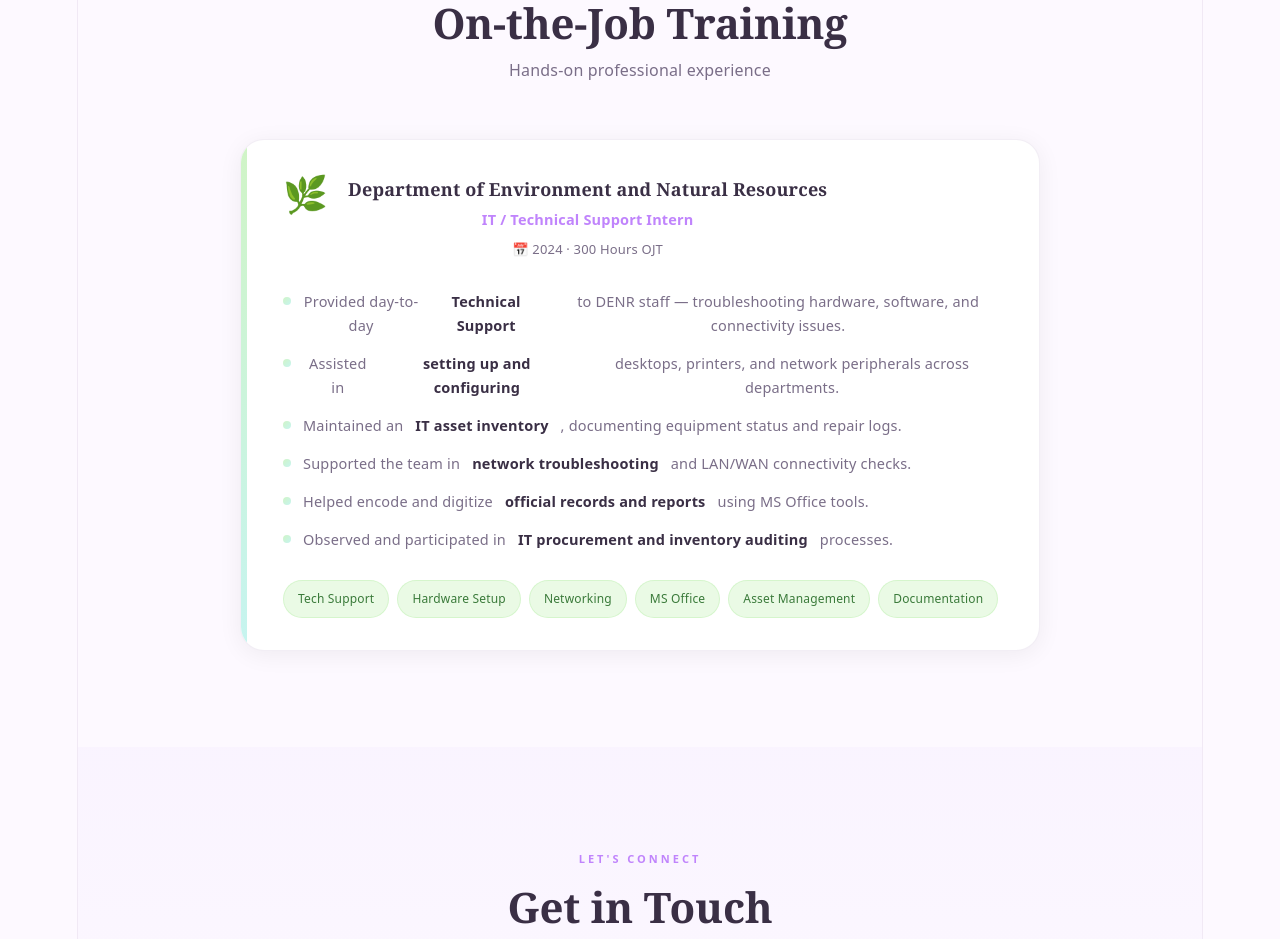
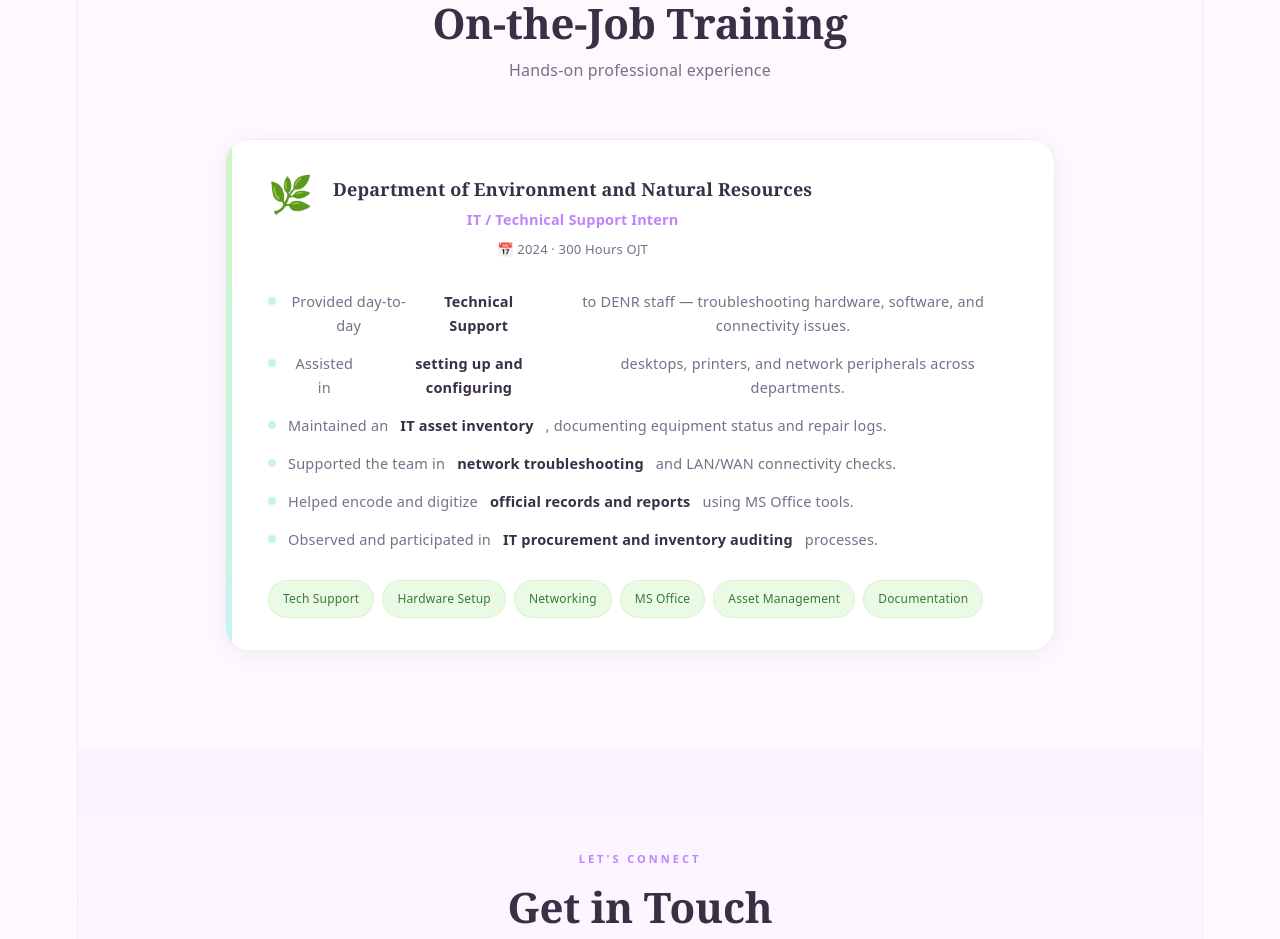
Before and after one commit to MariaRosa03/My_portfolio, a React (Vite) app: page / in a window 1280 px wide. Shown: the part 2600-3539 px from the top of the page. Built offline with nearby package versions, Linux system fonts and the light colour scheme.

Commit message:
update css V2

```diff
--- a/src/App.css
+++ b/src/App.css
@@ -473,7 +473,7 @@
   box-shadow: 0 4px 24px rgba(0,0,0,.06);
   display: flex;
   overflow: hidden;
-  max-width: 800px;
+  max-width: 830px;
   margin: 0 auto;
 }
 
@@ -493,6 +493,7 @@
   gap: 20px;
   align-items: flex-start;
   margin-bottom: 28px;
+  text-align: center;
 }
 
 .ojt-logo {
```
